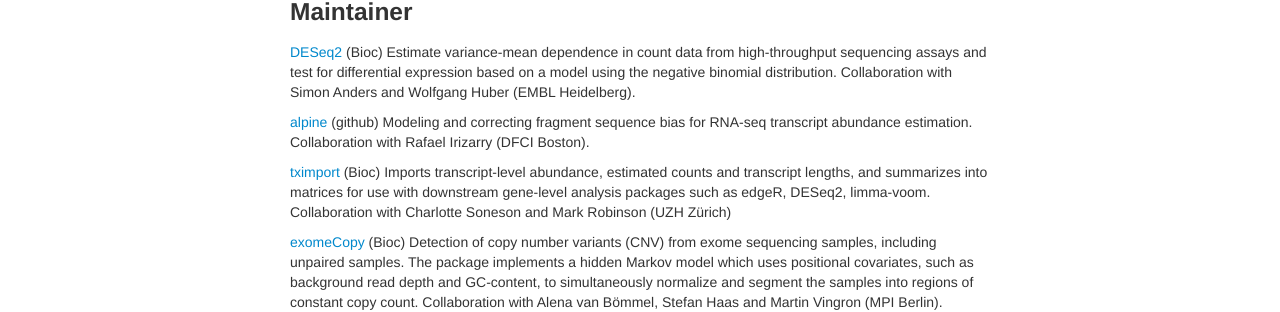
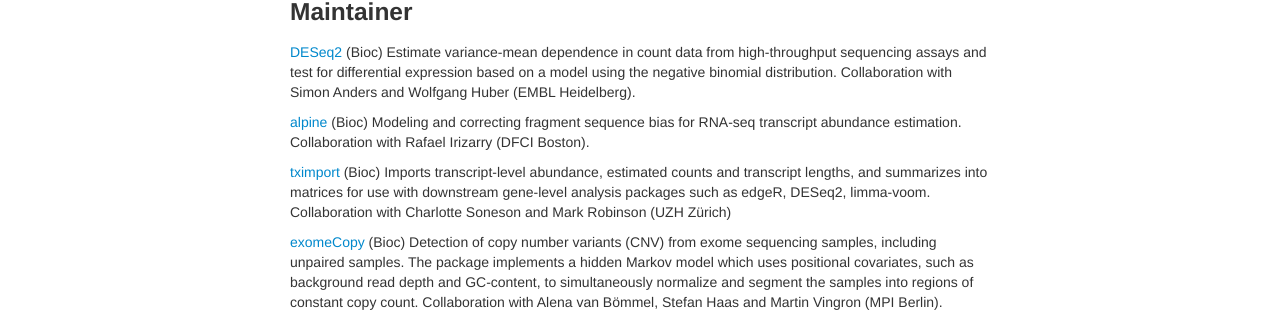
Before and after one commit to mikelove/mikelove.github.io, a Jekyll site: the page built from pages/software.md, in a window 1280 px wide. Shown: the part 120-432 px from the top of the page. Built offline with Jekyll 4.4.1, drawn with Linux system fonts in a browser that asks for light colours.

Commit message:
update links to Bioc

```diff
--- a/pages/software.md
+++ b/pages/software.md
@@ -11,7 +11,7 @@ sequencing assays and test for differential expression based on a
 model using the negative binomial distribution.
 Collaboration with Simon Anders and Wolfgang Huber (EMBL Heidelberg).
 
-[alpine](http://github.com/mikelove/alpine) (github)
+[alpine](http://bioconductor/packages/alpine) (Bioc)
 Modeling and correcting fragment sequence bias for RNA-seq transcript
 abundance estimation.
 Collaboration with Rafael Irizarry (DFCI Boston).
```
Also changed, not shown: pages/papers.md (+1 -1 lines).
